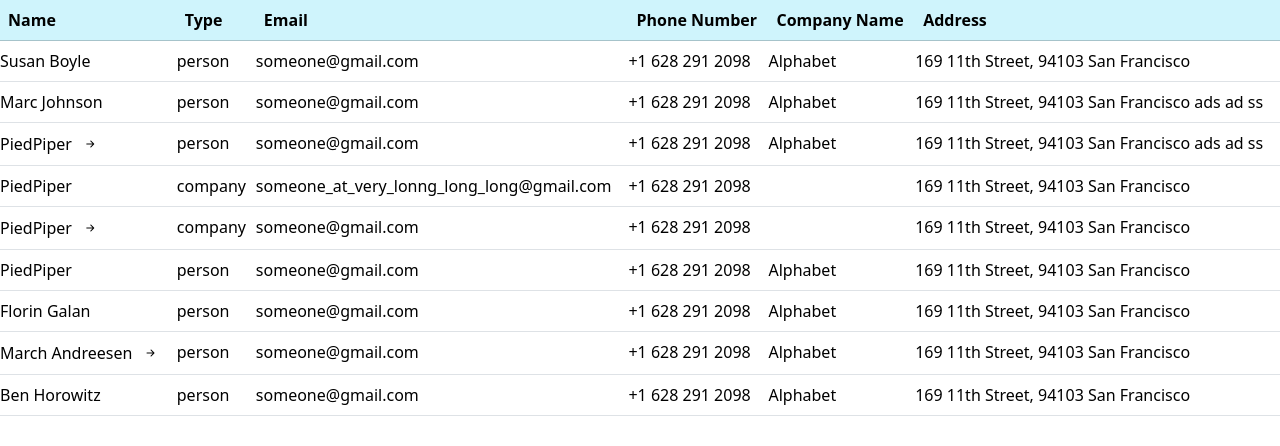
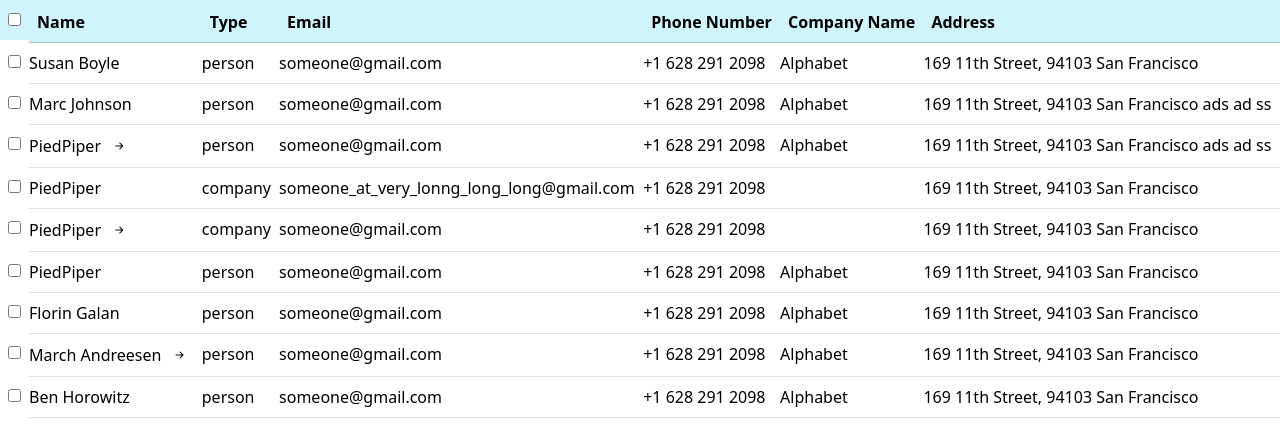
Before and after one commit to loredana96/xdatatable, an Angular app in the folder xdata-table-app/: page / in a window 1280 px wide. Shown: the top 446 px of the page. Built offline with nearby package versions, Linux system fonts and the light colour scheme.

Commit message:
Add checkboxes on the first row and implement selection functionality #9 #10

```diff
--- a/xdata-table-app/src/app/table-data/table-data.component.html
+++ b/xdata-table-app/src/app/table-data/table-data.component.html
@@ -1,6 +1,15 @@
 <table class="table table-hover">
   <thead class="table-info">
     <tr>
+      <div class="form-check">
+        <input
+          type="checkbox"
+          value="tableHeader"
+          id="selectAll"
+          [checked]="allRowsSelected"
+          (click)="selectAllRows($event)"
+        />
+      </div>
       <ng-container *ngFor="let column of tableConfig?.header?.columns">
         <th scope="col">{{ column.name }}</th>
       </ng-container>
@@ -17,6 +26,15 @@
 
 <ng-template #rowTemplate let-tableRow="tableRow" let-padding="padding">
   <tr>
+    <div>
+      <input
+        type="checkbox"
+        value="tableRow"
+        id="rowSelection"
+        [checked]="tableRow.isSelected"
+        (click)="selectRow(tableRow)"
+      />
+    </div>
     <ng-container *ngFor="let tableCell of tableRow.cells">
       <td
         [ngStyle]="{
--- a/xdata-table-app/src/app/table-data/table-data.component.ts
+++ b/xdata-table-app/src/app/table-data/table-data.component.ts
@@ -2,7 +2,7 @@ import { Component, OnDestroy, OnInit } from '@angular/core';
 import { IClient } from '../utils/client.interface';
 import { TableDataService } from './table-data.service';
 import { Subscription, map } from 'rxjs';
-import { ITableConfig, ITableRow } from './table-config';
+import { ITableConfig, ITableRow } from '../utils/table-config';
 
 @Component({
   selector: 'app-table-data',
@@ -16,6 +16,7 @@ export class TableDataComponent implements OnInit, OnDestroy {
   clients: IClient[] = [];
   tableConfig?: ITableConfig;
   expandableIconClass: string = '';
+  allRowsSelected?: boolean;
 
   constructor(private tableDataService: TableDataService) {}
 
@@ -57,4 +58,21 @@ export class TableDataComponent implements OnInit, OnDestroy {
       return 'bi bi-arrow-down-short';
     }
   }
+
+  selectRow(row: ITableRow) {
+    row.isSelected = !row.isSelected;
+    this.allRowsSelected = this.tableDataService.checkIfAllRowsSelected(
+      this.tableConfig!.rows
+    );
+  }
+
+  selectAllRows(event: any) {
+    const selected = event.target.checked;
+    if (!this.tableConfig) return;
+    const rows = this.tableDataService.selectAll(
+      selected,
+      this.tableConfig.rows ?? []
+    );
+    this.tableConfig.rows = rows;
+  }
 }
--- a/xdata-table-app/src/app/table-data/table-data.service.ts
+++ b/xdata-table-app/src/app/table-data/table-data.service.ts
@@ -10,7 +10,7 @@ import {
   ITableConfig,
   ITableHeader,
   ITableRow,
-} from './table-config';
+} from '../utils/table-config';
 
 @Injectable({
   providedIn: 'root',
@@ -54,13 +54,14 @@ export class TableDataService {
     // Step 2: build the table header
     const tableHeader: ITableHeader = {
       columns: tableColumns,
+      isSelected: false,
     };
 
     // Step 3: Build the rows.
     // 3.1: for each client, we need to create a row.
     // 3.1.1: for each table column, we need to extract the value for the "rawKey" property out of the client model and build a cell with it
     // 3.2. build the row using the cells built at 3.1.1 and return the row.
-    const buildRow = (client: IClient): ITableRow => {
+    const buildRow = (client: IClient, level: number): ITableRow => {
       const cells: ITableCell[] = tableColumns.map((tc) => {
         return {
           id: uuidv4(),
@@ -73,13 +74,17 @@ export class TableDataService {
       const row: ITableRow = {
         id: uuidv4(),
         cells: cells,
-        children: client.children.map((childClient) => buildRow(childClient)),
+        children: client.children.map((childClient) =>
+          buildRow(childClient, level + 1)
+        ),
         isCollapsed: true,
+        isSelected: false,
+        level,
       };
       return row;
     };
 
-    const rows: ITableRow[] = clients.map((client) => buildRow(client));
+    const rows: ITableRow[] = clients.map((client) => buildRow(client, 0));
 
     // Step 4: Build the final table config
     const tableConfig: ITableConfig = {
@@ -142,4 +147,34 @@ export class TableDataService {
     );
     return mutatedConfig;
   }
+
+  selectAll(isSelected: boolean, rows: ITableRow[]): ITableRow[] {
+    return rows.map((row) => {
+      return {
+        ...row,
+        isSelected,
+        children: this.selectAll(isSelected, row.children),
+      };
+    });
+  }
+
+  checkIfAllRowsSelected(rows: ITableRow[]): boolean {
+    let checkedAllRows = true; // Assume all rows are initially selected
+
+    for (const row of rows) {
+      if (!row.isSelected) {
+        checkedAllRows = false; // If any row is not selected, update the flag
+        break; // Exit the loop, no need to continue checking
+      }
+
+      // Recursively check child rows if they exist
+      if (row.children) {
+        checkedAllRows = this.checkIfAllRowsSelected(row.children);
+        if (!checkedAllRows) {
+          break; // Exit the loop if any child row is not selected
+        }
+      }
+    }
+    return checkedAllRows;
+  }
 }
--- a/xdata-table-app/src/app/table-data/table-config.ts
+++ b/xdata-table-app/src/app/utils/table-config.ts
@@ -1,4 +1,4 @@
-import { ClientTableKeys } from '../utils/client.interface';
+import { ClientTableKeys } from './client.interface';
 
 export interface ITableColumn {
   name: string;
@@ -7,6 +7,7 @@ export interface ITableColumn {
 
 export interface ITableHeader {
   columns: ITableColumn[];
+  isSelected: boolean;
 }
 
 export interface ITableRow {
@@ -14,6 +15,8 @@ export interface ITableRow {
   cells: ITableCell[];
   children: ITableRow[];
   isCollapsed: boolean;
+  isSelected: boolean;
+  level: number;
 }
 
 export interface ITableCell {
--- a/xdata-table-app/src/index.html
+++ b/xdata-table-app/src/index.html
@@ -5,10 +5,6 @@
     <title>XdataTableApp</title>
     <base href="/" />
     <meta name="viewport" content="width=device-width, initial-scale=1" />
-    <link
-      href="https://cdn.jsdelivr.net/npm/bootstrap-icons@1.18.0/font/bootstrap-icons.css"
-      rel="stylesheet"
-    />
     <link rel="icon" type="image/x-icon" href="favicon.ico" />
   </head>
   <body>
```
